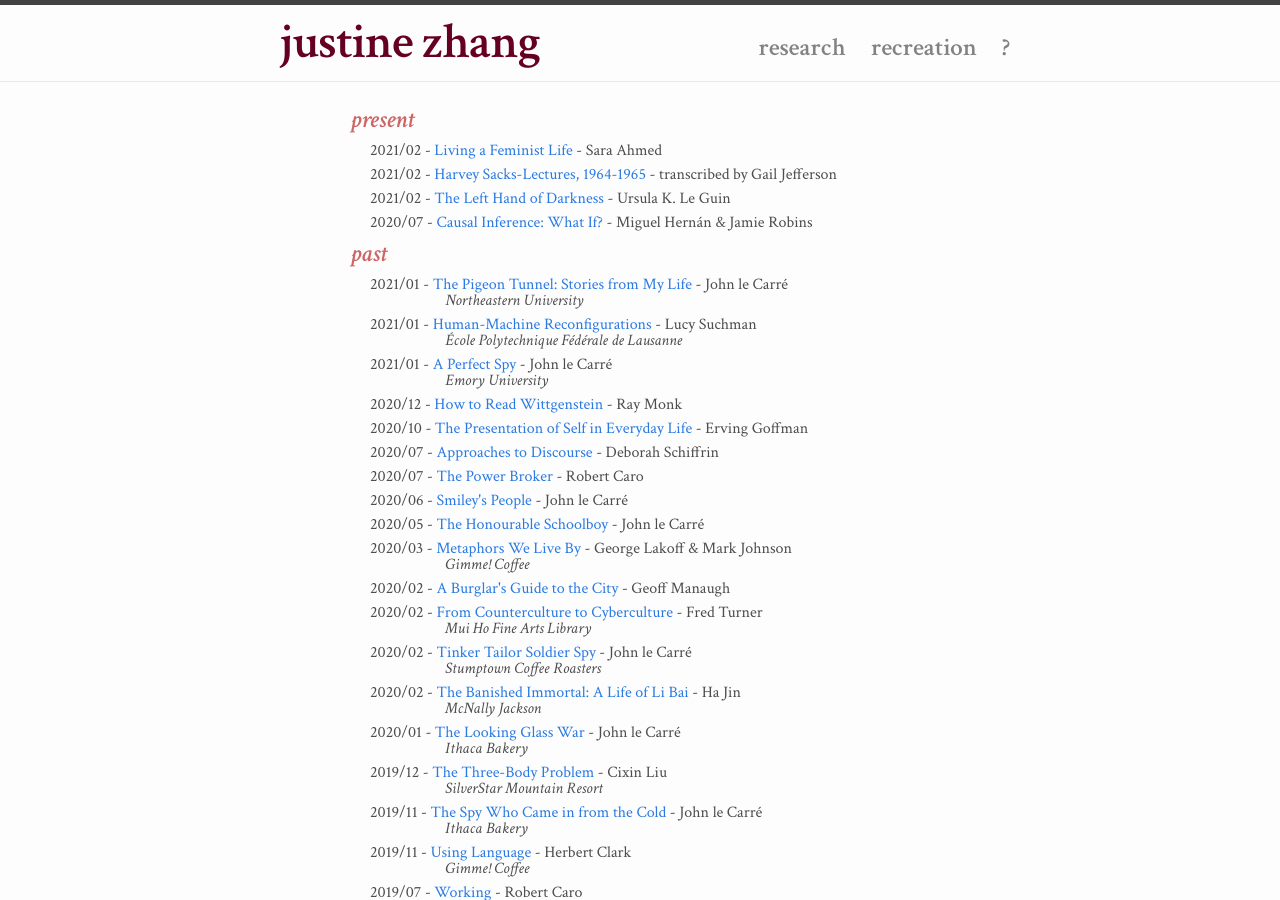
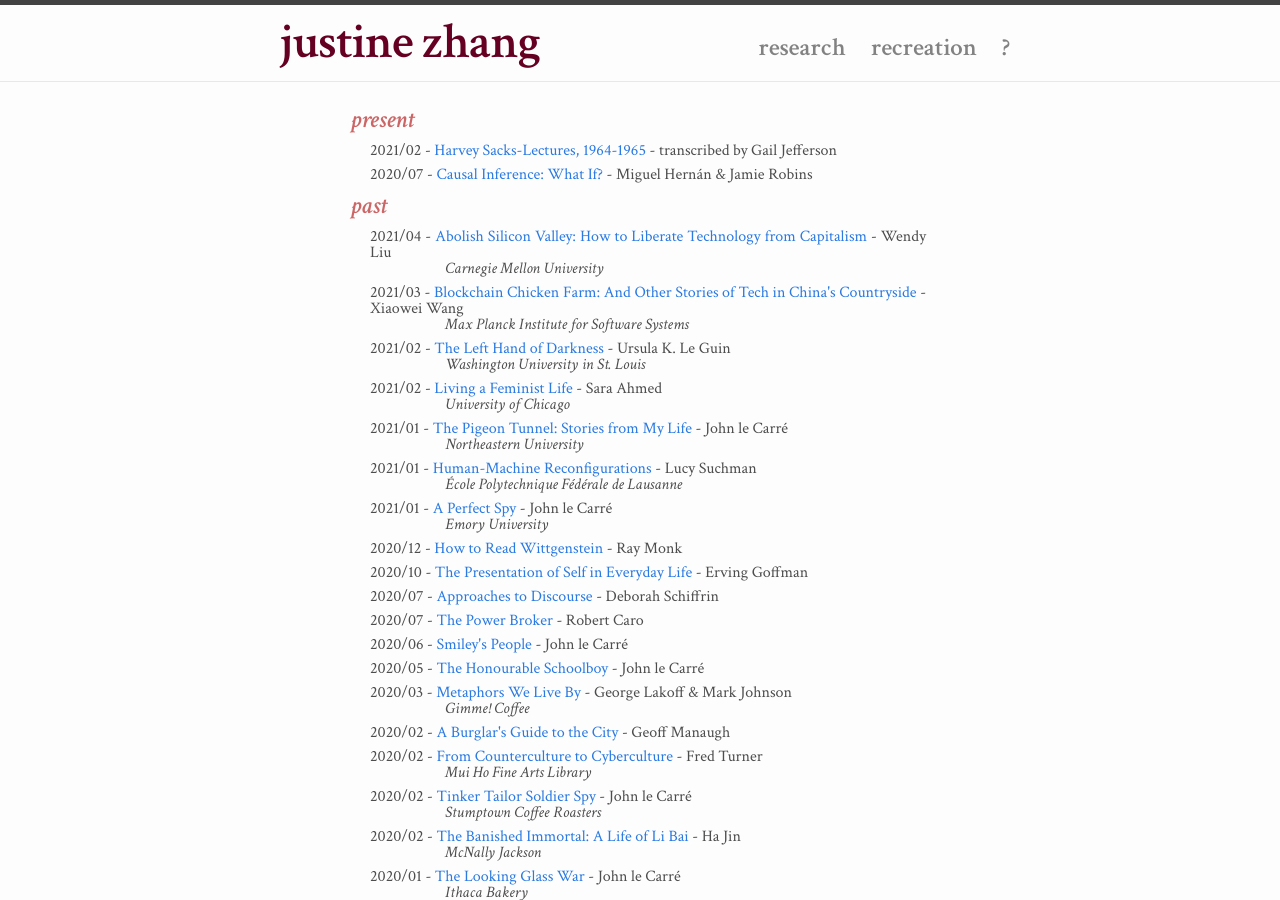
Before and after one commit to tisjune/tisjune.github.io, a Jekyll site: the page built from misc.html, in a window 1280 px wide and 900 px high. Built offline with Jekyll 4.4.1, drawn with Linux system fonts in a browser that asks for light colours; nearby versions of some CDN libraries.

Commit message:
updated readings

```diff
--- a/_data/consumables.yml
+++ b/_data/consumables.yml
@@ -1,25 +1,10 @@
 ## present
 ## I should redesign this to account for rereads and potential blog posts...
-
-
-- id: "ahmed2017feminist"
-  name: "Living a Feminist Life"
-  author: "Sara Ahmed"
-  link: "https://www.dukeupress.edu/living-a-feminist-life"
-  date: "2021/02"
-  state: "present"
 
 - id: "sacks1964lectures"
   name: "Harvey Sacks-Lectures, 1964-1965"
   author: "transcribed by Gail Jefferson"
   link: "https://www.jstor.org/stable/20009056?seq=1"
-  date: "2021/02"
-  state: "present"
-
-- id: "leguin1969hand"
-  name: "The Left Hand of Darkness"
-  author: "Ursula K. Le Guin"
-  link: "https://g.co/kgs/NERBR9"
   date: "2021/02"
   state: "present"
 
@@ -30,10 +15,39 @@
   date: "2020/07"
   state: "present"
 
-
-
 ## past
 
+- id: "liu2020sv"
+  name: "Abolish Silicon Valley: How to Liberate Technology from Capitalism"
+  author: "Wendy Liu"
+  link: "https://g.co/kgs/WKycJM"
+  date: "2021/04"
+  state: "past"
+  place: "cmu"
+
+- id: "wang2020chicken"
+  name: "Blockchain Chicken Farm: And Other Stories of Tech in China's Countryside"
+  author: "Xiaowei Wang"
+  link: "https://g.co/kgs/QuPyY4"
+  date: "2021/03"
+  state: "past"
+  place: "mpi"
+
+- id: "leguin1969hand"
+  name: "The Left Hand of Darkness"
+  author: "Ursula K. Le Guin"
+  link: "https://g.co/kgs/NERBR9"
+  date: "2021/02"
+  state: "past"
+  place: "wustl"
+
+- id: "ahmed2017feminist"
+  name: "Living a Feminist Life"
+  author: "Sara Ahmed"
+  link: "https://www.dukeupress.edu/living-a-feminist-life"
+  date: "2021/02"
+  state: "past"
+  place: "uchi"
 
 - id: "lecarre2016pigeon"
   name: "The Pigeon Tunnel: Stories from My Life"
--- a/_data/places.yml
+++ b/_data/places.yml
@@ -1,3 +1,23 @@
+umich:
+  name: "University of Michigan"
+  maploc: "https://goo.gl/maps/qp5FDtL6nGEecjQM7"
+
+cmu:
+  name: "Carnegie Mellon University"
+  maploc: "https://goo.gl/maps/SwBYtwxMkKB15Yqu7"
+
+mpi:
+  name: "Max Planck Institute for Software Systems"
+  maploc: "https://goo.gl/maps/wrdzq2ELuVnbrvdbA"
+
+wustl:
+  name: "Washington University in St. Louis"
+  maploc: "https://goo.gl/maps/jvczWTurtaGa8vqC7"
+
+uchi:
+  name: "University of Chicago"
+  maploc: "https://goo.gl/maps/9o4ytS6DkQc9vhwa8"
+
 neu:
   name: "Northeastern University"
   maploc: "https://goo.gl/maps/HTsZJNrbLCxuiGfY7"
```
